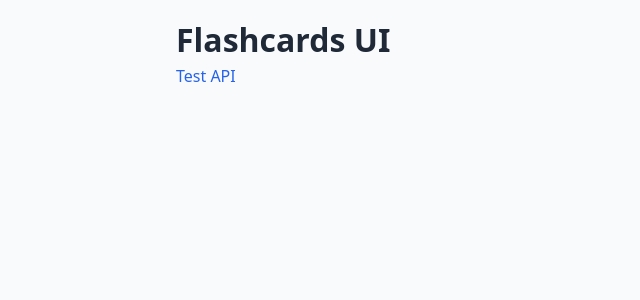
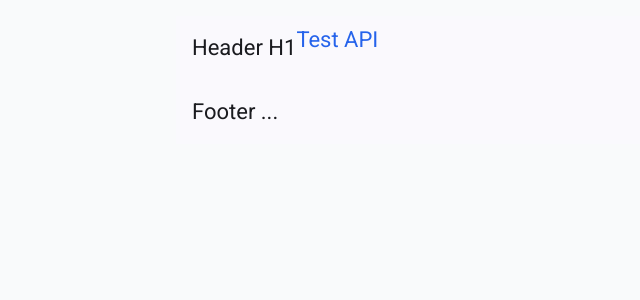
Before and after one commit to vascoalexander/flashcards-app, an Angular app in the folder flashcards-ui/: page / in a window 1280 px wide. Shown: the top 300 px of the page, without its empty margins (0-640 px from the left). Built offline with nearby package versions, Linux system fonts and the light colour scheme.

Commit message:
basic layout test1

```diff
--- a/flashcards-ui/angular.json
+++ b/flashcards-ui/angular.json
@@ -52,6 +52,7 @@
               }
             ],
             "styles": [
+              "@angular/material/prebuilt-themes/azure-blue.css",
               "src/styles.css"
             ],
             "scripts": []
@@ -110,6 +111,7 @@
               }
             ],
             "styles": [
+              "@angular/material/prebuilt-themes/azure-blue.css",
               "src/styles.css"
             ],
             "scripts": []
@@ -117,5 +119,8 @@
         }
       }
     }
+  },
+  "cli": {
+    "analytics": false
   }
 }
--- a/flashcards-ui/package.json
+++ b/flashcards-ui/package.json
@@ -9,10 +9,12 @@
   },
   "private": true,
   "dependencies": {
+    "@angular/cdk": "^19.2.19",
     "@angular/common": "^19.2.0",
     "@angular/compiler": "^19.2.0",
     "@angular/core": "^19.2.0",
     "@angular/forms": "^19.2.0",
+    "@angular/material": "^19.2.19",
     "@angular/platform-browser": "^19.2.0",
     "@angular/platform-browser-dynamic": "^19.2.0",
     "@angular/router": "^19.2.0",
--- a/flashcards-ui/src/app/app.component.css
+++ b/flashcards-ui/src/app/app.component.css
@@ -0,0 +1,3 @@
+.my-app-container {
+
+}
--- a/flashcards-ui/src/app/app.component.html
+++ b/flashcards-ui/src/app/app.component.html
@@ -1,7 +1,55 @@
-<h1>{{ title }}</h1>
+<div class="my-app-container">
 
-<nav class="mb">
-  <a routerLink="/test">Test API</a>
-</nav>
+  <!-- TODO: dummy content als test, danach löschen -->
+  <!-- header -->
+  <header>
 
-<router-outlet></router-outlet>
+    <mat-toolbar>
+      <mat-toolbar-row>
+
+      <h1>Header H1</h1>
+      <span>
+        <nav class="mb">
+          <a routerLink="/test">Test API</a>
+        </nav>
+      </span>
+
+
+      <span class="spacer"></span>
+
+    </mat-toolbar-row>
+  </mat-toolbar>
+
+  </header>
+
+  <!-- TODO: dummy content als test, danach löschen -->
+  <!-- aside -->
+
+
+  <!-- TODO: dummy content als test, danach löschen -->
+  <!-- main -->
+  <main class="main">
+
+    <div class="content">
+      <router-outlet />
+    </div>
+
+  </main>
+
+
+
+  <!-- TODO: dummy content als test, danach löschen -->
+  <!-- footer  -->
+  <footer>
+
+    <mat-toolbar>
+      <mat-toolbar-row>
+
+        <span>Footer ...</span>
+
+      </mat-toolbar-row>
+    </mat-toolbar>
+
+  </footer>
+
+</div>
--- a/flashcards-ui/src/index.html
+++ b/flashcards-ui/src/index.html
@@ -6,6 +6,8 @@
   <base href="/">
   <meta name="viewport" content="width=device-width, initial-scale=1">
   <link rel="icon" type="image/x-icon" href="favicon.ico">
+  <link href="https://fonts.googleapis.com/css2?family=Roboto:wght@300;400;500&display=swap" rel="stylesheet">
+  <link href="https://fonts.googleapis.com/icon?family=Material+Icons" rel="stylesheet">
 </head>
 <body class="container">
   <app-root></app-root>
--- a/flashcards-ui/src/styles.css
+++ b/flashcards-ui/src/styles.css
@@ -63,3 +63,6 @@
 .mb {
   margin-bottom: 1rem;
 }
+
+html, body { height: 100%; }
+body { margin: 0; font-family: Roboto, "Helvetica Neue", sans-serif; }
```
Also changed, not shown: flashcards-ui/src/app/app.component.ts (+8 -3 lines), 1 other file (tests, documents, lock files or other folders).
